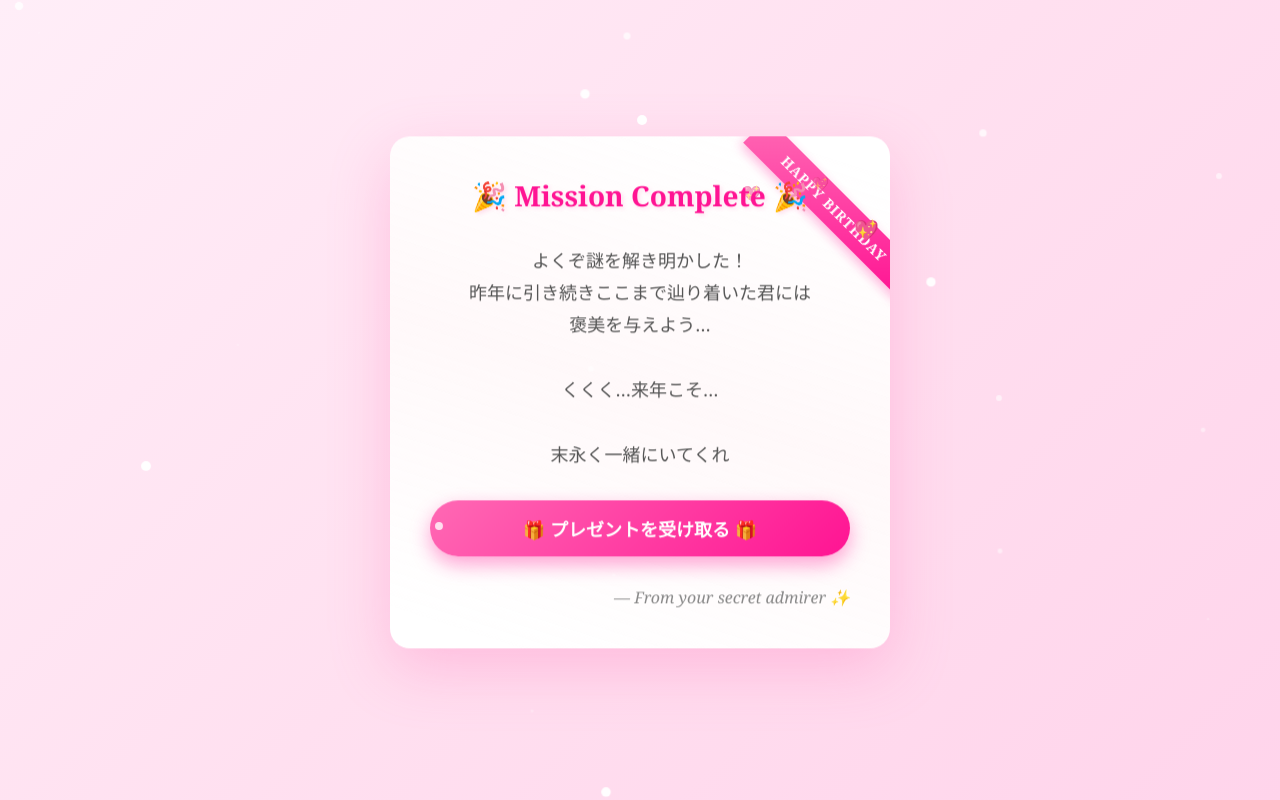
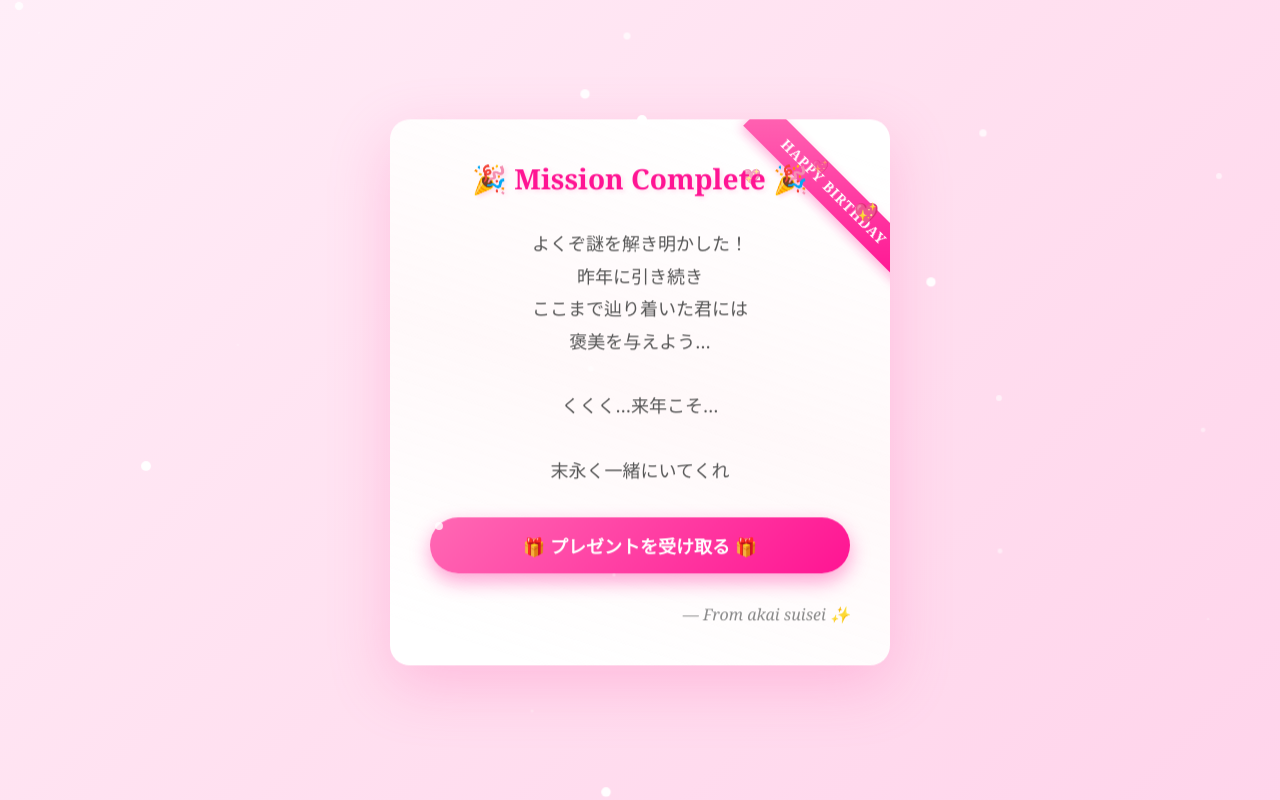
Before and after one commit to kei-hasu/0118, a plain HTML site: page index.html in a window 1280 px wide. Drawn offline with Linux system fonts and the light colour scheme.

Commit message:
Update index.html

```diff
--- a/index.html
+++ b/index.html
@@ -213,7 +213,8 @@
 
             <div class="message">
                 <p>よくぞ謎を解き明かした！<br>
-                昨年に引き続きここまで辿り着いた君には<br>
+                昨年に引き続き<br>
+                    ここまで辿り着いた君には<br>
                     褒美を与えよう…<br><br>
                 くくく…来年こそ…<br><br>
                 末永く一緒にいてくれ</p>
@@ -224,7 +225,7 @@
             </a>
 
             <div class="signature">
-                — From your secret admirer ✨
+                — From akai suisei ✨
             </div>
         </div>
     </div>
```
